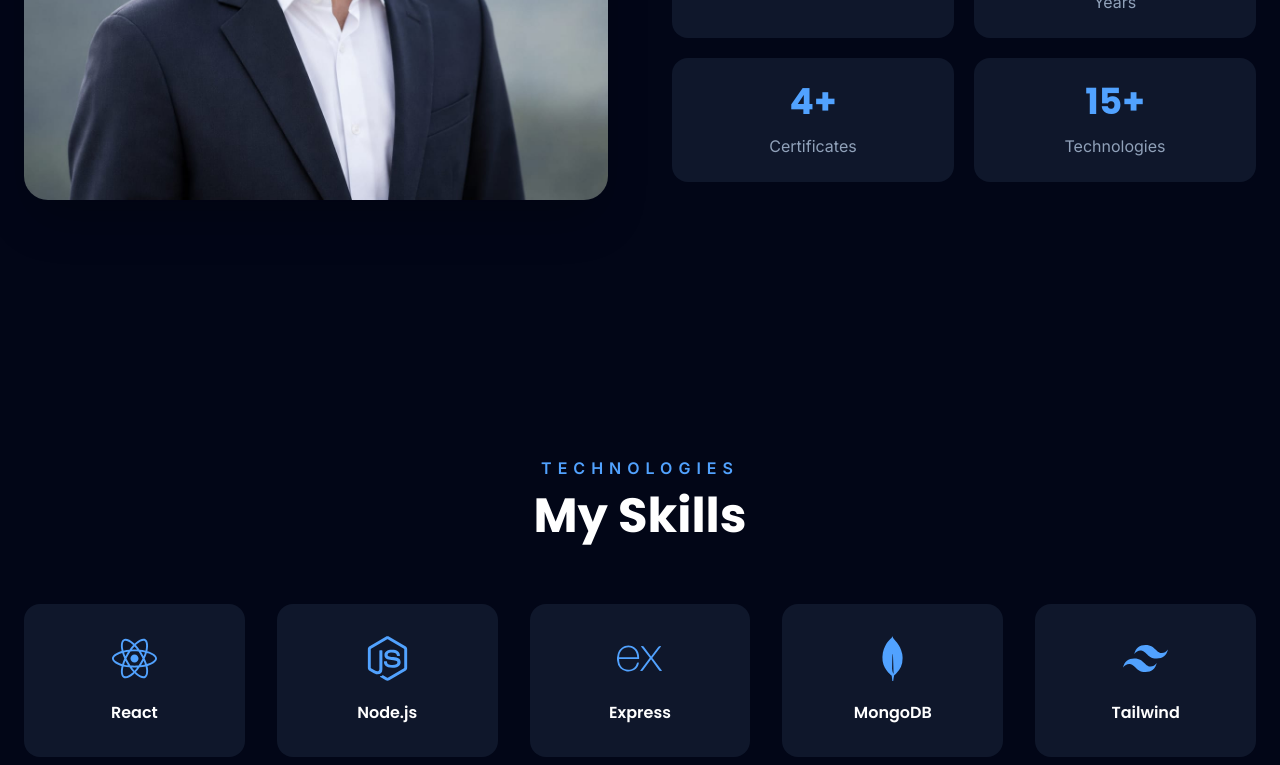
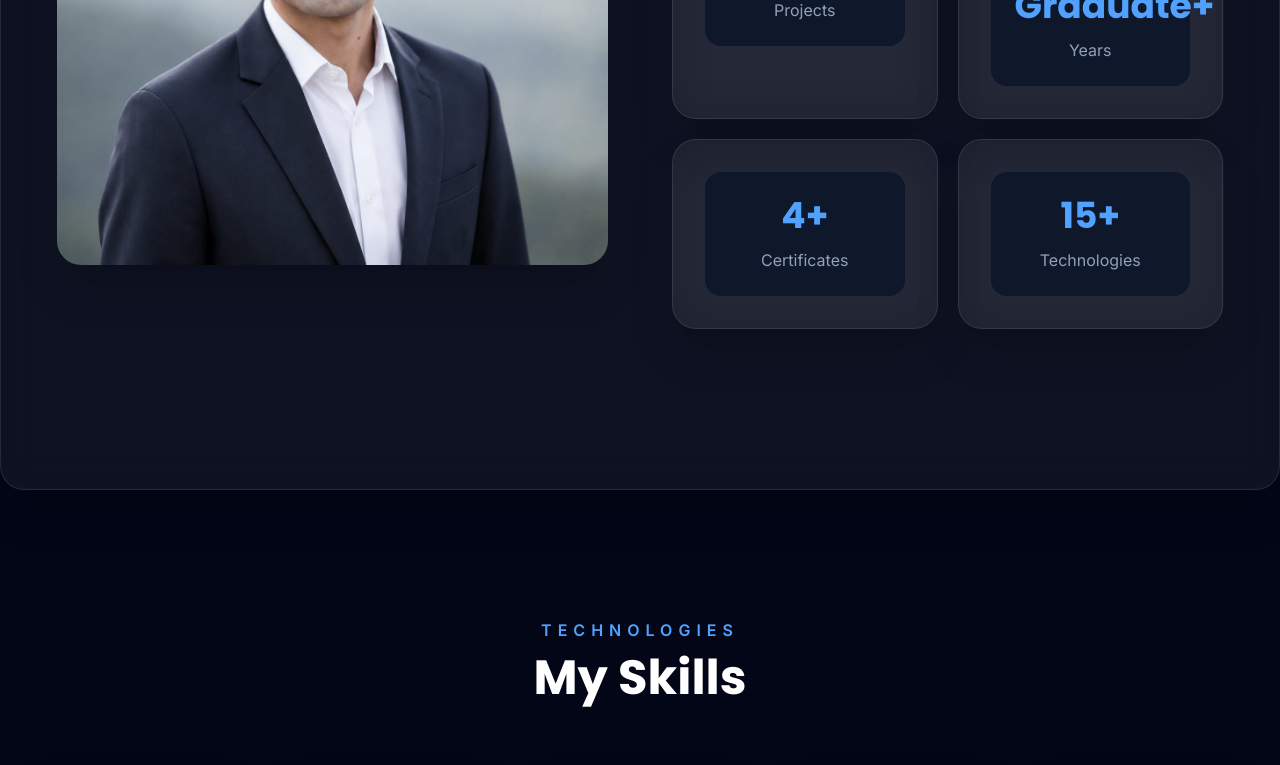
Before and after one commit to Saif-Afridi-1251/Saif-Ullah-portfolio, a React (Vite) app: page / in a window 1280 px wide. Shown: the part 1460-2225 px from the top of the page. Built offline with nearby package versions, Linux system fonts and the light colour scheme.

Commit message:
add Glasscard to each card section

```diff
--- a/src/components/common/CertificateCard.jsx
+++ b/src/components/common/CertificateCard.jsx
@@ -1,10 +1,10 @@
 import { motion } from "framer-motion";
-
+import GlassCard from "./Glasscard";
 function CertificateCard({ certificate }) {
 
 return(
-
-<motion.div
+ <GlassCard className="p-8">
+ <motion.div
 
 whileHover={{
 scale:1.04
@@ -30,6 +30,8 @@ alt={certificate.title}
 
 </motion.div>
 
+</GlassCard>
+
 )
 
 }
--- a/src/components/common/ExperienceCard.jsx
+++ b/src/components/common/ExperienceCard.jsx
@@ -1,7 +1,9 @@
+import GlassCard from "./Glasscard";
 function ExperienceCard({ item }) {
 
 return(
 
+<GlassCard className="p-8">
 <div className="border-l-4 border-blue-500 pl-8 py-6">
 
 <h3 className="text-2xl font-bold">
@@ -29,6 +31,7 @@ return(
 </p>
 
 </div>
+</GlassCard>
 
 )
 
--- /dev/null
+++ b/src/components/common/Glasscard.jsx
@@ -0,0 +1,22 @@
+function GlassCard({ children, className = "" }) {
+  return (
+    <div
+      className={`
+        rounded-3xl
+        border border-white/10
+        bg-white/5
+        backdrop-blur-xl
+        shadow-2xl
+        transition-all
+        duration-300
+        hover:border-blue-500/40
+        hover:shadow-blue-500/20
+        ${className}
+      `}
+    >
+      {children}
+    </div>
+  );
+}
+
+export default GlassCard;
--- a/src/components/common/ProjectCard.jsx
+++ b/src/components/common/ProjectCard.jsx
@@ -1,10 +1,12 @@
 import { motion } from "framer-motion";
 import Badge from "./Badge";
 import Button from "./Button";
-
+import GlassCard from "./Glasscard";
 function ProjectCard({ project }) {
 
 return(
+
+<GlassCard className="p-8">
 
 <motion.div
 
@@ -92,6 +94,8 @@ Live Demo
 
 </motion.div>
 
+</GlassCard>
+
 )
 
 }
--- a/src/components/common/SkillCard.jsx
+++ b/src/components/common/SkillCard.jsx
@@ -1,9 +1,10 @@
+import GlassCard from "./Glasscard";
 function SkillCard({ skill }) {
 
 const Icon=skill.icon;
 
 return(
-
+ <GlassCard className="p-8">
 <div className="bg-slate-900 hover:bg-slate-800 transition rounded-2xl p-8 flex flex-col items-center">
 
 <Icon
@@ -18,6 +19,7 @@ className="text-blue-400"
 </h3>
 
 </div>
+</GlassCard>
 
 )
 
--- a/src/components/common/StatCard.jsx
+++ b/src/components/common/StatCard.jsx
@@ -1,7 +1,9 @@
+import GlassCard from "./Glasscard";
+
 function StatCard({ number, label }) {
 
 return(
-
+<GlassCard className="p-8">
 <div className="bg-slate-900 rounded-2xl p-6 text-center">
 
 <h3 className="text-4xl font-bold text-blue-400">
@@ -17,6 +19,7 @@ return(
 </p>
 
 </div>
+</GlassCard>
 
 )
 
--- a/src/components/sections/About.jsx
+++ b/src/components/sections/About.jsx
@@ -3,11 +3,12 @@ import profile from "../../data/profile";
 import SectionTitle from "../common/sectiontitle";
 
 import StatCard from "../common/StatCard";
+import GlassCard from '../common/Glasscard';
 
 function About() {
 
 return(
-
+<GlassCard className='p-8'>
 <section
 id="about"
 className="max-w-7xl mx-auto px-6 py-32"
@@ -73,6 +74,8 @@ label="Technologies"
 
 </section>
 
+</GlassCard>
+
 )
 
 }
--- a/src/components/sections/Contact.jsx
+++ b/src/components/sections/Contact.jsx
@@ -1,6 +1,7 @@
 import React, { useRef } from "react";
 import SectionTitle from "../common/sectiontitle";
 import { sendEmail } from "../../utils/email";
+import GlassCard from "../common/Glasscard";
 
 function Contact() {
   const form = useRef();
@@ -22,6 +23,7 @@ function Contact() {
   };
 
   return (
+    <GlassCard className="p-2">
     <section
       id="contact"
       className="max-w-5xl mx-auto py-32 px-6"
@@ -68,6 +70,8 @@ function Contact() {
         </button>
       </form>
     </section>
+
+    </GlassCard>
   );
 }
 
--- a/src/data/profile.js
+++ b/src/data/profile.js
@@ -8,7 +8,7 @@ const profile = {
 
   github: "https://github.com/Saif-Afridi-1251",
 
-  linkedin: "https://linkedin.com/in/yourusername",
+  linkedin: "https://www.linkedin.com/in/saif-ullah-khan-9919312b2/?lipi=urn%3Ali%3Apage%3Ad_flagship3_feed%3BV65sxWh%2FR6WuyetRX63DbQ%3D%3D",
 
   email: "saifaws001@gmail.com",
 
```
Also changed, not shown: src/components/common/Badge.jsx (line endings or trailing spaces), 1 other file (tests, documents, lock files or other folders).
